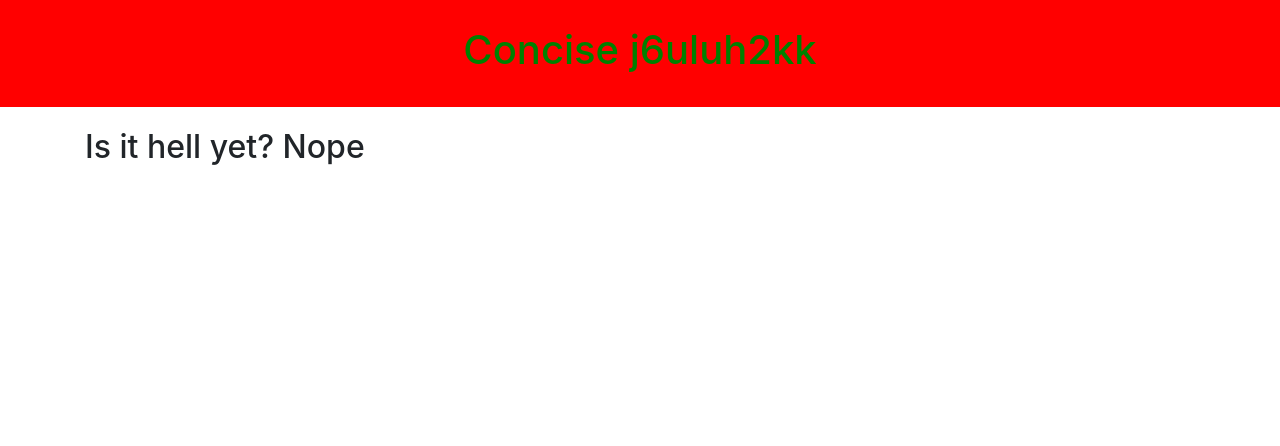
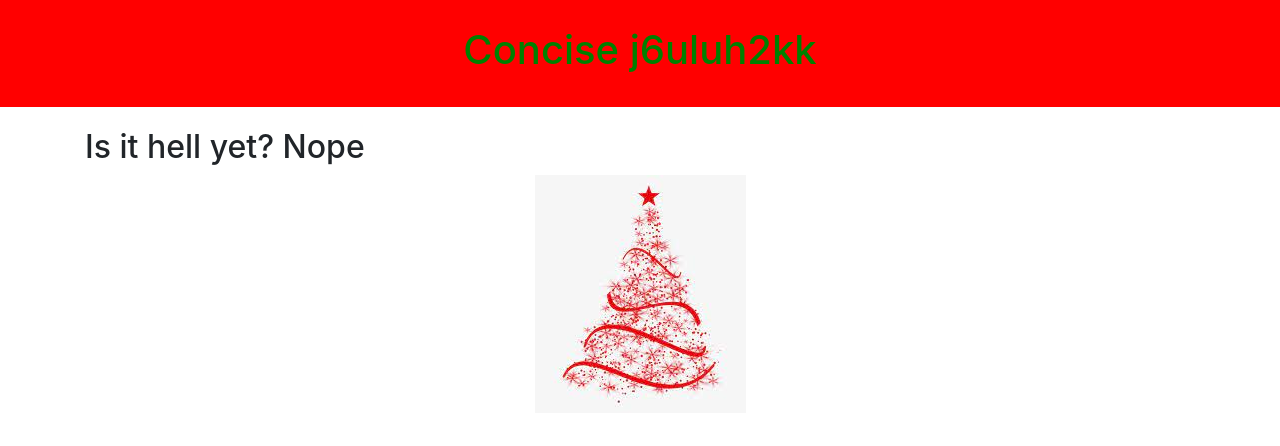
Before and after one commit to concise-ee/j6uluh2kk-team-1, a Next.js app in the folder my-app/: page / in a window 1280 px wide. Shown: the top 446 px of the page. Built offline with nearby package versions, Linux system fonts and the light colour scheme; no server answers.

Commit message:
initial tree

```diff
--- a/my-app/components/App.js
+++ b/my-app/components/App.js
@@ -24,6 +24,9 @@ class App extends Component {
         <div className="row mrgnbtm">
           <Christmas christmas={this.state.christmas}></Christmas>
         </div>
+        <div className={"image"}>
+          <img src="tree.jpeg" alt="Nasty christmas tree"/>
+        </div>
       </div>
     );
   }
--- a/my-app/styles/globals.css
+++ b/my-app/styles/globals.css
@@ -38,3 +38,7 @@ a {
 .mrgnbtm {
   margin-top: 21px;
 }
+
+.image {
+    text-align: center;
+}
```
Also changed, not shown: my-app/public/tree.jpeg (added).
